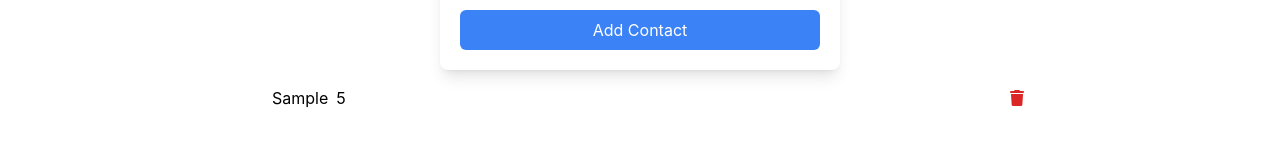
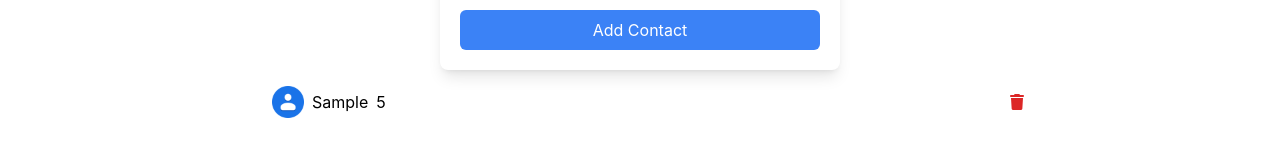
Before and after one commit to kiranbhavanam/Contact-app, a React (Create React App) app: page / in a window 1280 px wide. Both pictures are taken after typing "Sample", "5" into the empty fields and a click on the button "Add Contact". Shown: the part 356-512 px from the top of the page. Built offline with nearby package versions, Linux system fonts and the light colour scheme.

Commit message:
Added image for each contact

```diff
--- a/src/components/ContactCard.jsx
+++ b/src/components/ContactCard.jsx
@@ -1,18 +1,25 @@
-import React from 'react'
+import React from "react";
+import contactImage from './contact.png'
+const ContactCard = ({ contact, removeHandler }) => {
+  const removeContact = () => {
+    removeHandler(contact.name);
+  };
+  return (
+    <div className="item  w-3/5 m-auto flex  justify-between items-center">
+      <div>
+      <div className=" content flex justify-center items-center gap-2 p-4 align-middle">
+      <div className="w-8 align-middle">
+        <img src={contactImage} alt="" />
+        </div>
+        <div className="header">{contact.name}</div>
+        <div>{contact.contact}</div>
+      </div>
+      </div>
+      <div onClick={removeContact}>
+        <i className="text-red-600 fa-solid fa-trash"></i>
+      </div>
+    </div>
+  );
+};
 
-const ContactCard = ({contact,removeHandler}) => {
-  const removeContact=()=>{
-    removeHandler(contact.name)
-  }
-  return (
-    <div className='item  w-3/5 m-auto flex  justify-between items-center'>
-          <div className=' content flex justify-center items-center gap-2 p-4'>
-            <div className='header'>{contact.name}</div>
-            <div>{contact.contact}</div>
-            </div>
-            <div onClick={removeContact}><i className='text-red-600 fa-solid fa-trash'></i></div>
-            </div>
-  )
-}
-
-export default ContactCard
+export default ContactCard;
```
Also changed, not shown: src/components/contact.png (added).
